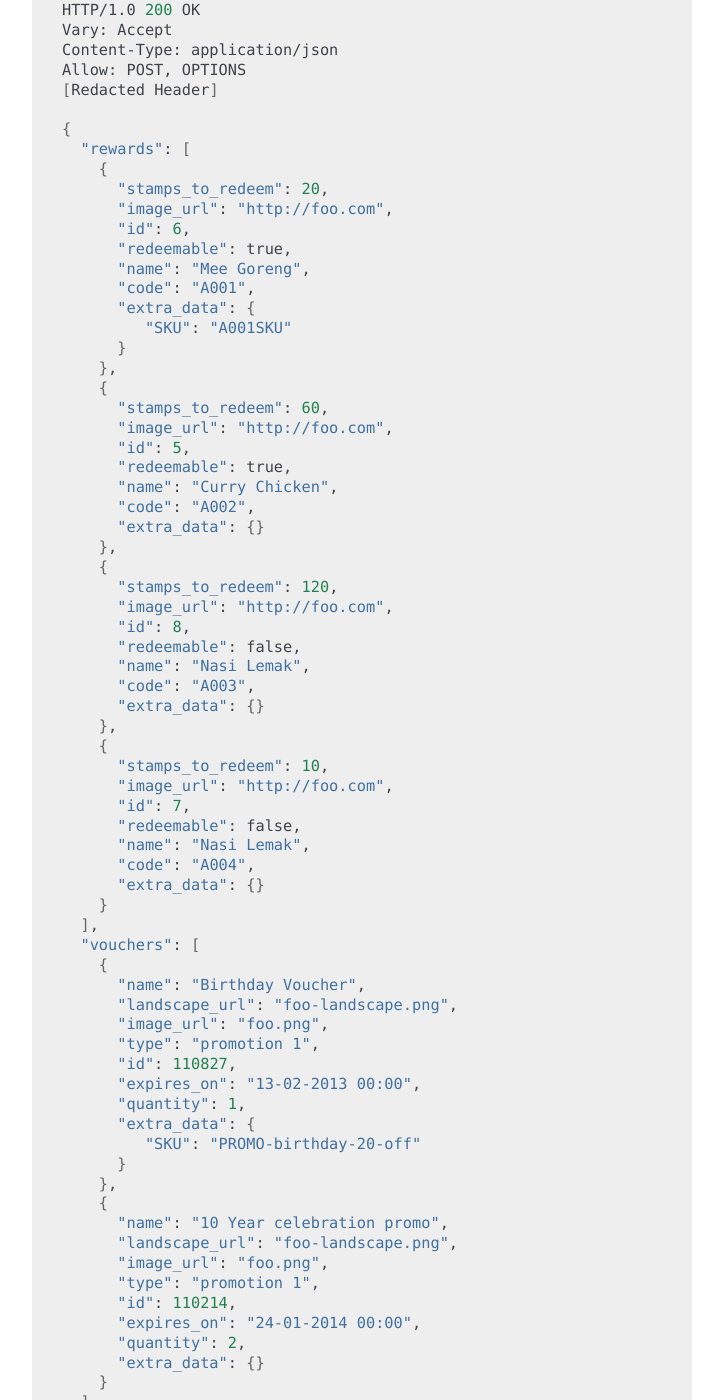
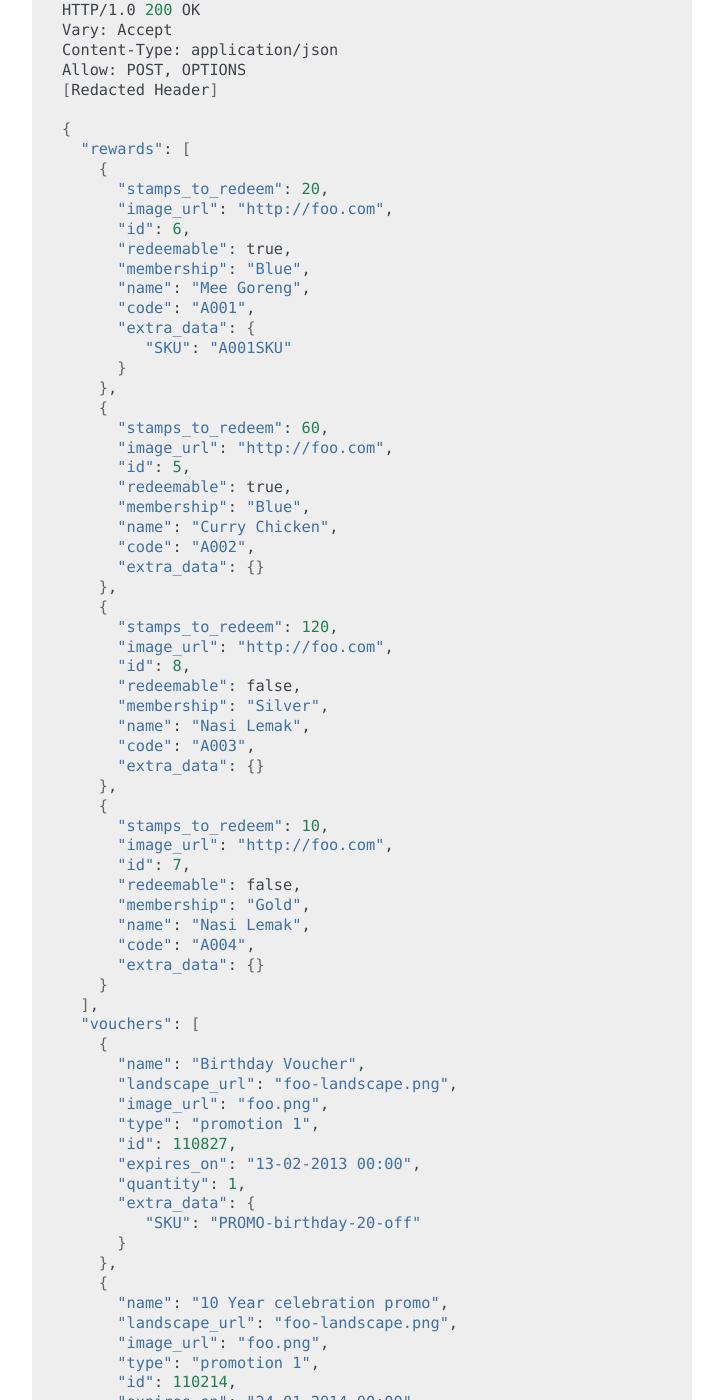
Before and after one commit to ui/stamps-api-docs, a Sphinx documentation site: the page built from source/reward_api.rst, in a window 1280 px wide and 1400 px high, scrolled down 1609 px. Shown: the whole window, without its empty margins (388-1111 px from the left). Built offline with Sphinx 7.4.7, drawn with Linux system fonts in a browser that asks for light colours.

Commit message:
Reward API should return membership level

```diff
--- a/source/reward_api.rst
+++ b/source/reward_api.rst
@@ -88,6 +88,7 @@ On a successful API call:
           "image_url": "http://foo.com",
           "id": 6,
           "redeemable": true,
+          "membership": "Blue",
           "name": "Mee Goreng",
           "code": "A001",
           "extra_data": {
@@ -99,6 +100,7 @@ On a successful API call:
           "image_url": "http://foo.com",
           "id": 5,
           "redeemable": true,
+          "membership": "Blue",
           "name": "Curry Chicken",
           "code": "A002",
           "extra_data": {}
@@ -108,6 +110,7 @@ On a successful API call:
           "image_url": "http://foo.com",
           "id": 8,
           "redeemable": false,
+          "membership": "Silver",
           "name": "Nasi Lemak",
           "code": "A003",
           "extra_data": {}
@@ -117,6 +120,7 @@ On a successful API call:
           "image_url": "http://foo.com",
           "id": 7,
           "redeemable": false,
+          "membership": "Gold",
           "name": "Nasi Lemak",
           "code": "A004",
           "extra_data": {}
```
